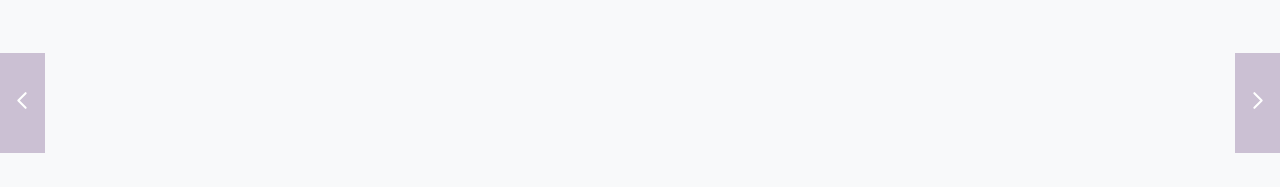
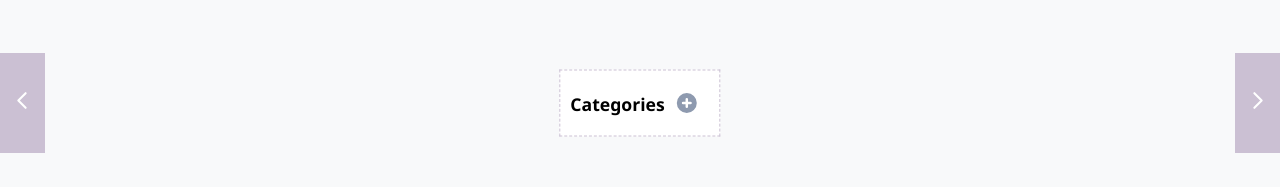
Before and after one commit to musamusazada/ABYSS-Task, a React (Vite) app: page / in a window 1280 px wide. Shown: the part 359-546 px from the top of the page. Built offline with nearby package versions, Linux system fonts and the light colour scheme.

Commit message:
Tree structure component added

```diff
--- a/src/icons/index.jsx
+++ b/src/icons/index.jsx
@@ -74,3 +74,21 @@ export const leftArrow = () => {
     </svg>
   );
 };
+
+export const plus = () => {
+  return (
+    <svg
+      xmlns="http://www.w3.org/2000/svg"
+      className="h-5 w-5"
+      viewBox="0 0 20 20"
+      fill="#8e9aaf"
+      width="25px"
+    >
+      <path
+        fillRule="evenodd"
+        d="M10 18a8 8 0 100-16 8 8 0 000 16zm1-11a1 1 0 10-2 0v2H7a1 1 0 100 2h2v2a1 1 0 102 0v-2h2a1 1 0 100-2h-2V7z"
+        clipRule="evenodd"
+      />
+    </svg>
+  );
+};
--- a/src/index.css
+++ b/src/index.css
@@ -98,3 +98,9 @@ body {
   right: 0;
   transform: translateY(-50%);
 }
+.crud-action {
+  border-radius: 50%;
+  background: transparent !important;
+  width: 45px;
+  height: 45px;
+}
--- a/src/layout/Header/index.tsx
+++ b/src/layout/Header/index.tsx
@@ -1,3 +1,4 @@
+import { Fragment } from "react";
 import classes from "./index.module.css";
 type Props = {
   title: string;
@@ -20,7 +21,9 @@ const Header = (props: Props) => {
         </div>
       </div>
       <div className={classes.header__actions}>
-        {props.actions.map((el) => el)}
+        {props.actions.map((el) => (
+          <Fragment key={Math.random() * 100}>{el}</Fragment>
+        ))}
       </div>
     </header>
   );
--- /dev/null
+++ b/src/layout/MainPanel/Tree/index.module.css
@@ -0,0 +1,18 @@
+.tree {
+  background: #fff;
+  border: 1px dashed var(--light-gray);
+  padding: 10px;
+  display: inline-flex !important;
+  cursor: move !important;
+  position: absolute;
+  top: 50%;
+  left: 50%;
+  transform: translate(-50%, -50%);
+}
+
+.tree p {
+  font-family: "Segoe UI", Tahoma, Geneva, Verdana, sans-serif;
+  user-select: none;
+  font-size: 1.1rem;
+  font-weight: bold;
+}
--- /dev/null
+++ b/src/layout/MainPanel/Tree/index.tsx
@@ -0,0 +1,20 @@
+import { useEffect, useRef } from "react";
+import Button from "../../../UI/Button/Button";
+import { plus } from "../../../icons/index";
+import classes from "./index.module.css";
+type Props = {
+  title: string;
+};
+
+const Tree: React.FC<Props> = (props: Props) => {
+  const treeRef = useRef(null);
+
+  return (
+    <div ref={treeRef} className={classes.tree + " tree flex align-middle"}>
+      <p>{props.title}</p>
+      <Button classes="crud-action" content={plus()} />
+    </div>
+  );
+};
+
+export default Tree;
--- a/src/layout/MainPanel/index.tsx
+++ b/src/layout/MainPanel/index.tsx
@@ -1,11 +1,13 @@
 import React from "react";
 import PanControls from "./PanControls/index";
+import Tree from "./Tree";
 type Props = {};
 
 const MainPanel = (props: Props) => {
   return (
     <div className="pos-rel h-90vh">
       <PanControls />
+      <Tree title="Categories" />
     </div>
   );
 };
```
